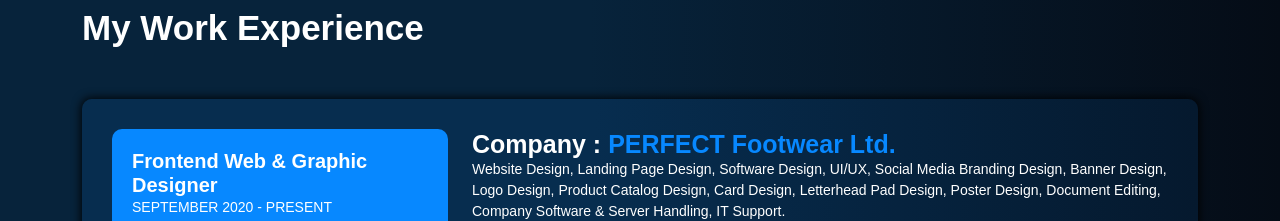
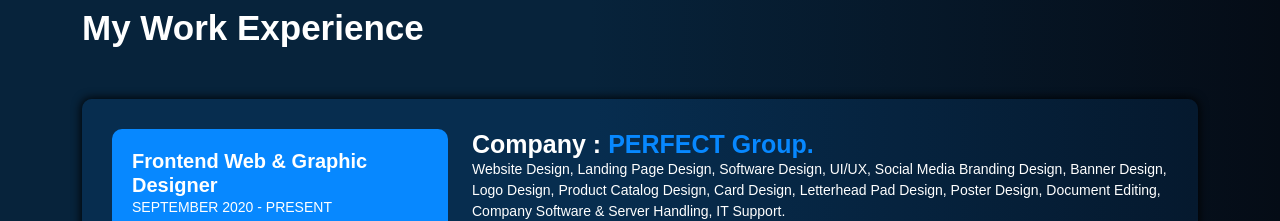
Before and after one commit to shagotobhakat/shagoto_bhakat, a Next.js app: page / in a window 1280 px wide. Shown: the part 9160-9381 px from the top of the page. Built offline with nearby package versions, Linux system fonts and the light colour scheme.

Commit message:
add updated CV

```diff
--- a/component/about.jsx
+++ b/component/about.jsx
@@ -44,8 +44,8 @@
                     <Button className={Style.cv}>
                       <a
                         className={Style.resume}
-                        href="/Shagoto Bhakat CV resume.pdf"
-                        download="Shagoto Bhakat CV resume.pdf">
+                        href="/Shagoto Bhakat CV Resume.pdf"
+                        download="Shagoto Bhakat CV Resume.pdf">
                         Download Resume
                       </a>
                     </Button>
--- a/component/experience.jsx
+++ b/component/experience.jsx
@@ -37,7 +37,7 @@
                           <h2 className={Style.textThree}>
                             Company :{" "}
                             <span style={{ color: "#0788ff" }}>
-                              PERFECT Footwear Ltd.
+                              PERFECT Group.
                             </span>
                           </h2>
                           <p className={Style.textFour}>
```
Also changed, not shown: 1 other file (tests, documents, lock files or other folders).
